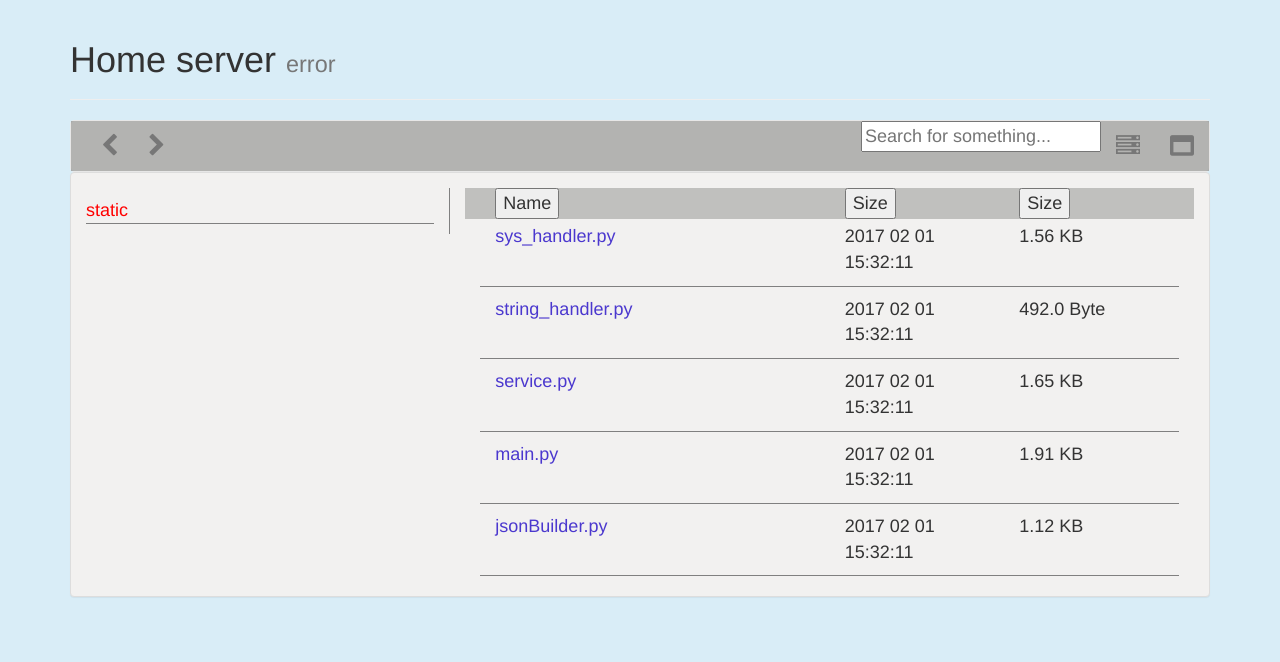
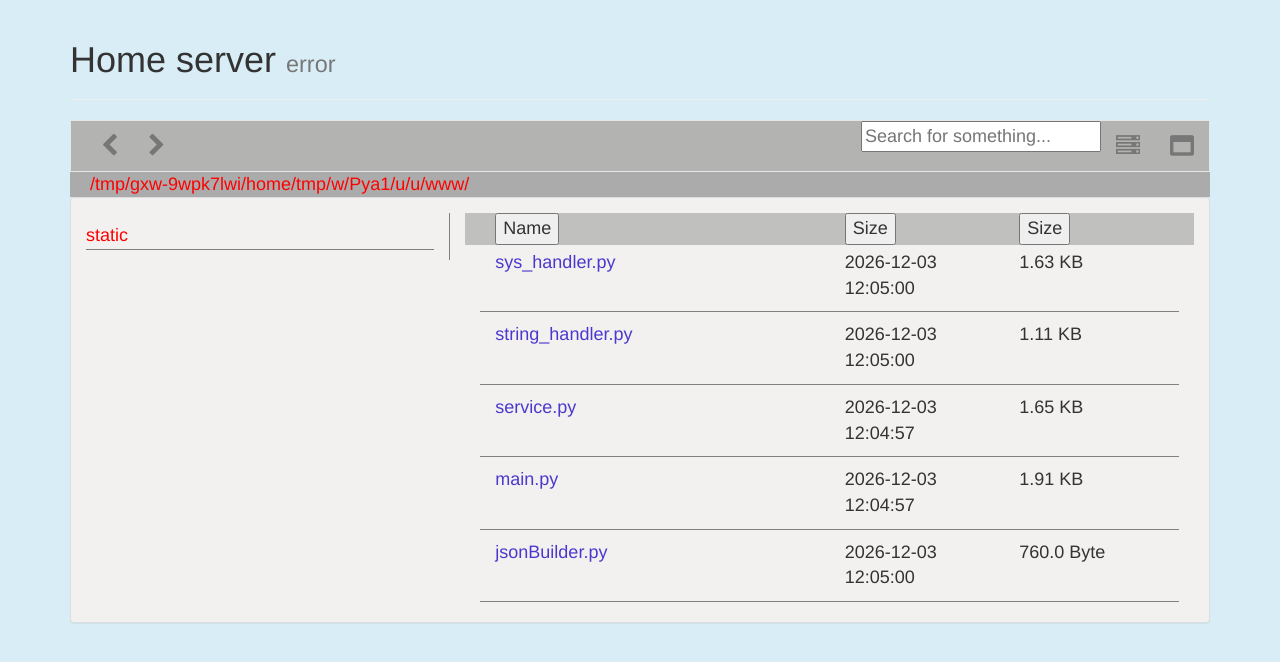
Before and after one commit to peterprincz/osHandler, a Flask app: page / in a window 1280 px wide. Shown: the top 662 px of the page. Run offline with Flask 2, Linux system fonts and the light colour scheme; data that the repository does not hold is empty; parts of the project's set-up code (start-up, migrations or seed data) failed here and were passed over; some libraries are stand-ins or nearby versions.

Commit message:
fully converted jquery to angular

```diff
--- a/jsonBuilder.py
+++ b/jsonBuilder.py
@@ -1,3 +1,4 @@
+import string_handler
 import sys_handler
 from flask import jsonify
 
@@ -24,24 +25,6 @@ def ip_to_json(ip_address):
 
 def detailed_files_to_json(list_of_files):
     for dict in list_of_files:
-        dict["formatted_size"] = humanbytes(dict["size"])
+        dict["formatted_size"] = string_handler.humanbytes(dict["size"])
+        dict["readable_modify_date"] = string_handler.humanTime(dict["modify_date"])
     return jsonify(list_of_files)
-
-
-def humanbytes(B):
-    B = float(B)
-    KB = float(1024)
-    MB = float(KB ** 2) # 1,048,576
-    GB = float(KB ** 3) # 1,073,741,824
-    TB = float(KB ** 4) # 1,099,511,627,776
-
-    if B < KB:
-        return '{0} {1}'.format(B,'Bytes' if 0 == B > 1 else 'Byte')
-    elif KB <= B < MB:
-        return '{0:.2f} KB'.format(B/KB)
-    elif MB <= B < GB:
-        return '{0:.2f} MB'.format(B/MB)
-    elif GB <= B < TB:
-        return '{0:.2f} GB'.format(B/GB)
-    elif TB <= B:
-        return '{0:.2f} TB'.format(B/TB)
--- a/static/css/index.css
+++ b/static/css/index.css
@@ -14,6 +14,24 @@ body{
     cursor:pointer;
     display: inline;
 }
+
+.navbarFolder{
+    color:red;
+    cursor:pointer;
+    display: inline;
+}
+
+.navbarFolder:hover{
+    text-decoration:underline;
+    color:#4b38ce
+}
+
+.navbarPath{
+    background-color: #ababab;
+    padding-left: 20px;
+}
+
+
 .folder:hover{
     text-decoration:underline;
     color:#4b38ce
--- a/static/js/controller.js
+++ b/static/js/controller.js
@@ -30,6 +30,7 @@ app.controller("fileCtrl", function($scope, $http){
         $scope.currentLocation = response.data.root_location;
         $scope.formattedLocation = response.data.root_location.replace(/\//g,'!');
         refreshWindow();
+        getLocationForNavbar();
     });
 
     function getFolders() {
@@ -58,8 +59,16 @@ app.controller("fileCtrl", function($scope, $http){
     }
 
     $scope.moveIntoFolder = function(folder){
+        console.log("hello")
         $scope.lastLocations = [];
         $scope.currentLocation =  $scope.currentLocation + "/" + folder;
+        refreshFormattedLocation();
+        refreshWindow();
+    };
+
+    $scope.moveToFolder = function(path){
+        $scope.lastLocations.push($scope.currentLocation);
+        $scope.currentLocation = path;
         refreshFormattedLocation();
         refreshWindow();
     };
@@ -67,7 +76,6 @@ app.controller("fileCtrl", function($scope, $http){
 
     $scope.moveOutOfFolder = function(){
         $scope.lastLocations.push($scope.currentLocation);
-        console.log($scope.lastLocations);
         var currentLocation = $scope.currentLocation;
         if(currentLocation == "/"){
             return;
@@ -103,6 +111,7 @@ app.controller("fileCtrl", function($scope, $http){
     function refreshWindow() {
         getFolders();
         getFiles();
+        getLocationForNavbar();
     }
 
     function refreshFormattedLocation(){
@@ -115,4 +124,24 @@ app.controller("fileCtrl", function($scope, $http){
         upload.doUpload($scope.formattedLocation);
     }
 
+    function getLocationForNavbar(){
+        let listOfFolders = $scope.currentLocation.split("/");
+        $scope.foldersForNavbar = [];
+        if(listOfFolders.toString() === ["", ""].toString()){
+            console.log("true")
+            folderNameWPath = {};
+            folderNameWPath["folderName"] = "/";
+            folderNameWPath["folderPath"] = "/";
+            $scope.foldersForNavbar.push(folderNameWPath);
+            console.log(folderNameWPath)
+            return;
+        }
+        listOfFolders.forEach(function (folderName, number) {
+            let folderNameWPath = {};
+            folderNameWPath["folderName"] = folderName + "/";
+            folderNameWPath["folderPath"] = "/" + $scope.currentLocation.split("/").slice(0, number +  1).join('/').substring(1);
+            $scope.foldersForNavbar.push(folderNameWPath)
+        });
+    }
+
 });
--- a/static/templates/index2.html
+++ b/static/templates/index2.html
@@ -56,7 +56,6 @@
                             </li>
                             <li><a id="compresser" href="compress_folder/{{formattedLocation}}"><span class="fa fa-lg fa-server"></span></a></li>
                             <li><a href="#"><span class="fa fa-lg fa-window-maximize"  data-toggle="modal" data-target="#myModal"></span></a></li>
-                            <!--<li><a href="/log_out"><span class="fa fa-lg fa-minus"></span></a></li> -->
                         </ul>
                         <div id="pb-filemng-navigation">
                             <ul class="nav navbar-nav">
@@ -69,6 +68,11 @@
                         </div>
                     </div>
                 </nav>
+                <div class="navbarPath">
+                    <div style="display:inline-block" ng-repeat="folder in foldersForNavbar">
+                        <p class="navbarFolder" ng-click="moveToFolder(folder.folderPath)" >{{folder.folderName}}</p>
+                    </div>
+                </div>
                 <div id="panel" class="panel panel-default">
                     <div class="panel-body pb-filemng-panel-body">
                         <div class="row">
@@ -104,7 +108,7 @@
                                         </div>
                                         <div class="col-md-3">
                                             <p class="fileDate">
-                                              2017 02 01 15:32:11
+                                              {{file.readable_modify_date}}
                                             </p>
                                         </div>
                                         <div class="col-md-3" >
--- a/string_handler.py
+++ b/string_handler.py
@@ -1,3 +1,6 @@
+import datetime
+
+
 def convert_parampath_to_realpath(parampath):
     return parampath.replace("!", "/")
 
@@ -16,3 +19,26 @@ def get_folder_and_file(path):
             result["folder_name"] = path[0:x + 1]
             result["file_name"] = path[x + 1:]
             return result
+
+
+def humanbytes(B):
+    B = float(B)
+    KB = float(1024)
+    MB = float(KB ** 2) # 1,048,576
+    GB = float(KB ** 3) # 1,073,741,824
+    TB = float(KB ** 4) # 1,099,511,627,776
+
+    if B < KB:
+        return '{0} {1}'.format(B,'Bytes' if 0 == B > 1 else 'Byte')
+    elif KB <= B < MB:
+        return '{0:.2f} KB'.format(B/KB)
+    elif MB <= B < GB:
+        return '{0:.2f} MB'.format(B/MB)
+    elif GB <= B < TB:
+        return '{0:.2f} GB'.format(B/GB)
+    elif TB <= B:
+        return '{0:.2f} TB'.format(B/TB)
+
+
+def humanTime(time):
+    return datetime.datetime.fromtimestamp(int(time)).strftime("%Y-%m-%d %H:%M:%S")
--- a/sys_handler.py
+++ b/sys_handler.py
@@ -24,6 +24,7 @@ def get_files_with_stat(location):
         file_dict = dict()
         file_dict["name"] = file
         file_dict["size"] = os.stat(location + "/" + file).st_size
+        file_dict["modify_date"] = os.stat(location + "/" + file).st_mtime
         list_of_file_dicts.append(file_dict)
     list_of_file_dicts.sort(key=operator.itemgetter("name"))
     return list_of_file_dicts
```
